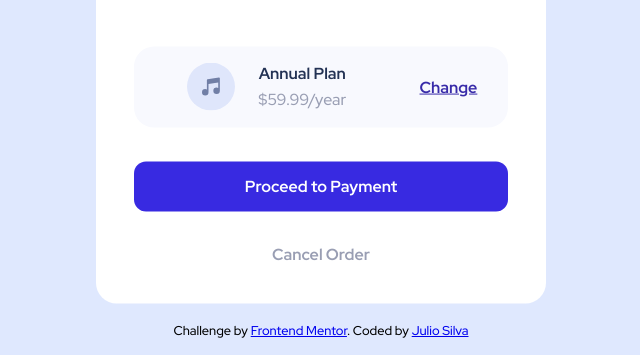
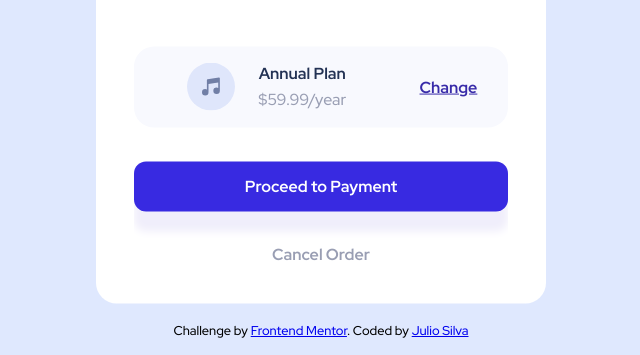
Before and after one commit to JuCanavans/order-summary, a plain HTML site: page index.html in a window 1280 px wide. Shown: the part 445-800 px from the top of the page, without its empty margins (319-959 px from the left). Drawn offline with Linux system fonts and the light colour scheme.

Commit message:
Atualização-box-shadow

```diff
--- a/style/style.css
+++ b/style/style.css
@@ -128,6 +128,7 @@ body{
     font-weight: bold;
     padding: 0.93em;
     border-radius: 0.75em;
+    box-shadow: 0 20px 8px 0 #f0eefb;
 }
 
 .section-button-animation:hover{
```
